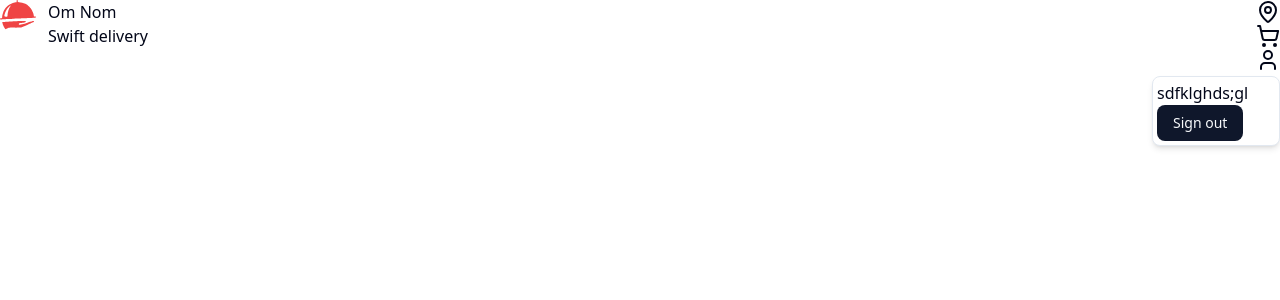
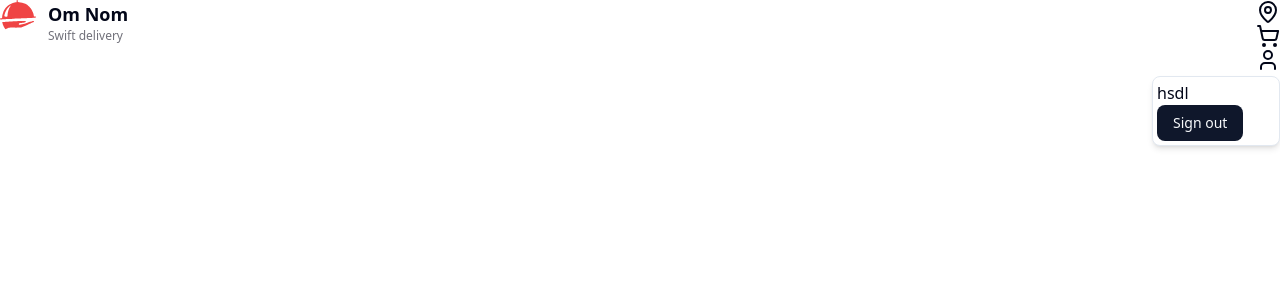
Before and after one commit to Zolo517/Food-delivery, a Next.js app in the folder frontend/: page / in a window 1280 px wide. Both pictures are taken after a click on the button 1268 px from the left and 60 px from the top of the page. Shown: the top 300 px of the page. Built offline with nearby package versions, Linux system fonts and the light colour scheme.

Commit message:
added admin page side bar

```diff
--- a/frontend/src/app/adminpage/page.tsx
+++ b/frontend/src/app/adminpage/page.tsx
@@ -4,6 +4,7 @@ export default function AdminPage() {
   return (
     <div>
       <AdminPageSideBar />
+      <p></p>
     </div>
   );
 }
--- a/frontend/src/components/AdminPageSideBar.tsx
+++ b/frontend/src/components/AdminPageSideBar.tsx
@@ -19,7 +19,7 @@ export const AdminPageSideBar = () => {
           </SidebarHeader>
           <SidebarContent className="w-full flex flex-col gap-6">
             <Button className="px-6 py-2 gap-2.5">
-              {/* <MenuLogoSvg /> */}
+              <MenuLogoSvg />
 
               <p>Food Menu</p>
             </Button>
--- a/frontend/src/components/AllDishes.tsx
+++ b/frontend/src/components/AllDishes.tsx
@@ -10,7 +10,7 @@ const categories = [
   "Fish & Sea foods",
   "Brunch",
   "Side dish",
-  "Desserts",
+  "Dess1erts",
   "Beverages",
 ];
 
--- a/frontend/src/components/AllDishesCategory.tsx
+++ b/frontend/src/components/AllDishesCategory.tsx
@@ -12,7 +12,7 @@ export const AllDishesCategory = () => {
             return (
               <Button>
                 All Dishes
-                <Badge>112</Badge>
+                <Badge>111</Badge>
               </Button>
             );
           })}
--- a/frontend/src/components/Category.tsx
+++ b/frontend/src/components/Category.tsx
@@ -9,7 +9,7 @@ type categoryType = {
 export const Category = ({ name }: categoryType) => {
   return (
     <Card>
-      <CardHeader></CardHeader>
+      <CardHeader>{name}</CardHeader>
       <CardContent></CardContent>
     </Card>
   );
--- a/frontend/src/components/Logo.tsx
+++ b/frontend/src/components/Logo.tsx
@@ -5,10 +5,10 @@ export const Logo = () => {
     <div className="flex gap-3">
       <CompanyLogoSvg />
       <div>
-        <h4>
-          Om <span>Nom</span>
+        <h4 className="text-lg font-semibold">
+          Om <span className="text-lg font-semibold">Nom</span>
         </h4>
-        <p>Swift delivery</p>
+        <p className="text-[#71717A] text-xs ">Swift delivery</p>
       </div>
     </div>
   );
--- a/frontend/src/components/Navbar.tsx
+++ b/frontend/src/components/Navbar.tsx
@@ -24,7 +24,7 @@ export const Navbar = () => {
           </DropdownMenuTrigger>
           <DropdownMenuContent>
             <div className="">
-              <h3>sdfklghds;gl</h3>
+              <h3>hsdl</h3>
               <Button>Sign out</Button>
             </div>
           </DropdownMenuContent>
```
